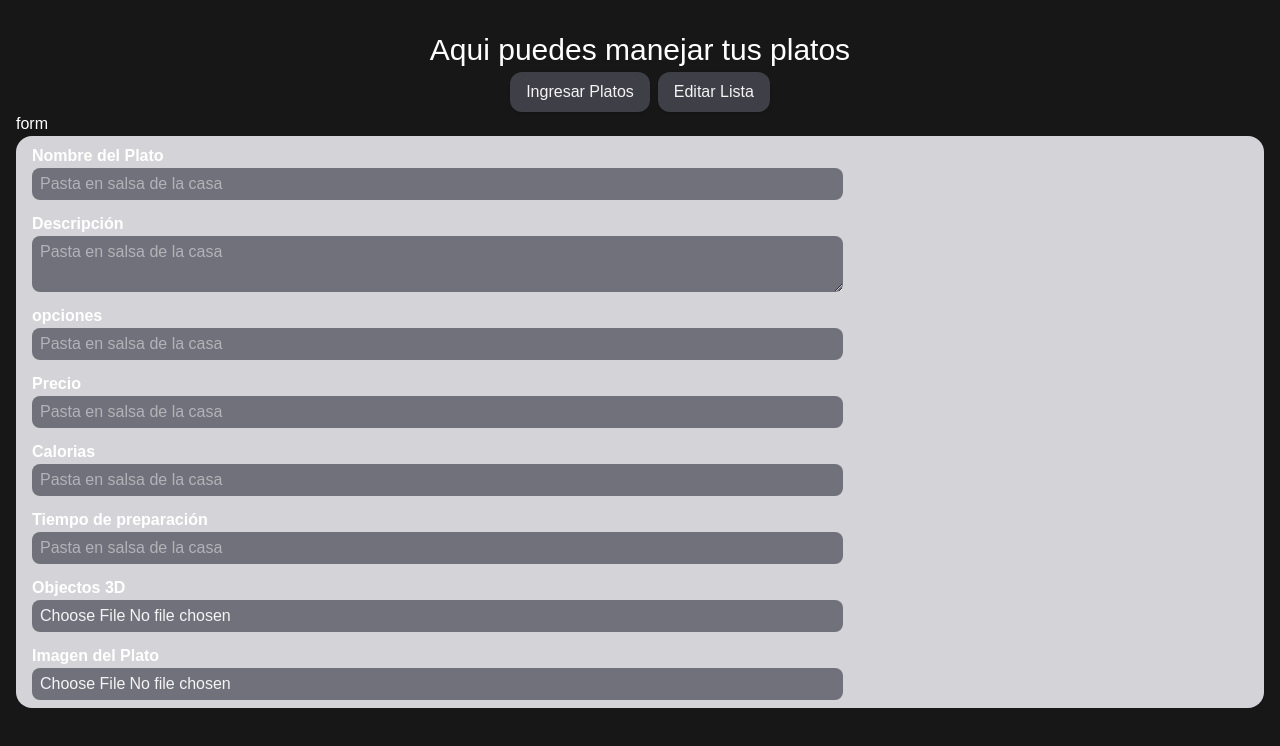
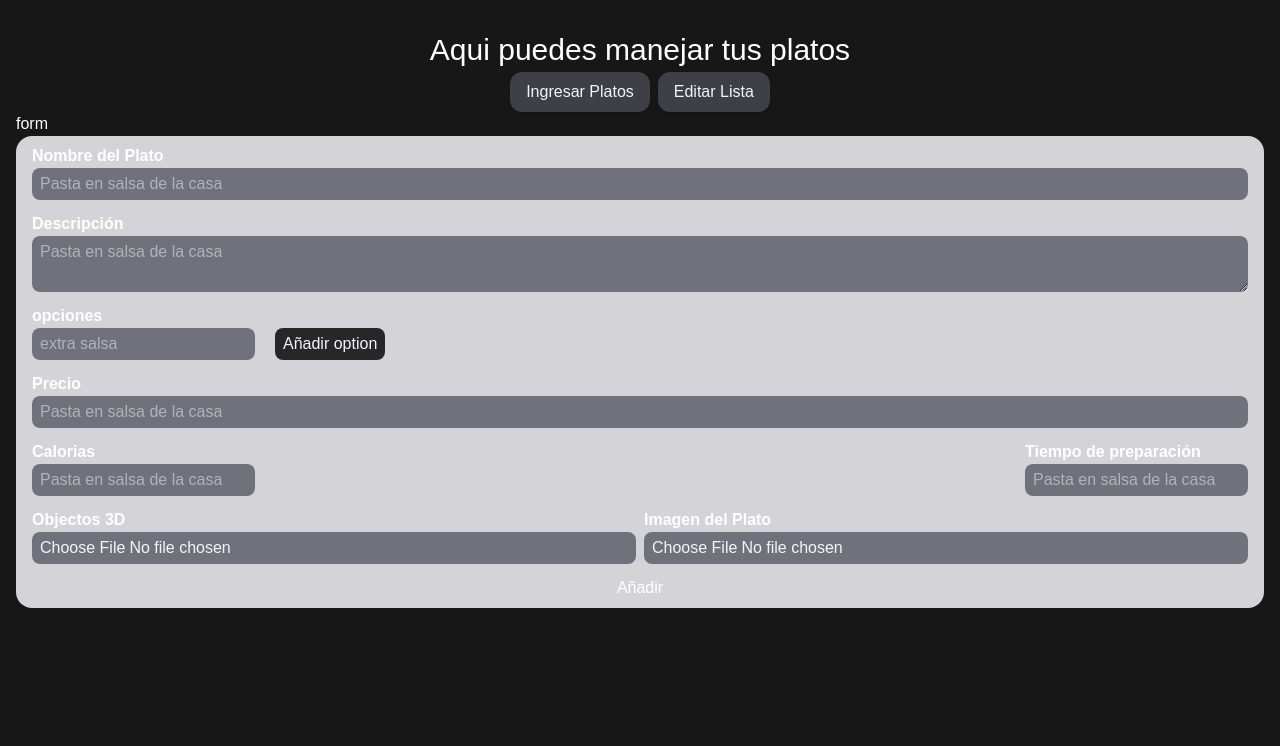
Before and after one commit to nelsonriveradev/3d-menu, a Next.js app: page /admin/ingresar-plato in a window 1280 px wide. Shown: the top 746 px of the page. Built offline with nearby package versions, Linux system fonts and the light colour scheme.

Commit message:
add form handling for new menu items; implement option addition and submission logic

```diff
--- /dev/null
+++ b/app/admin/ingresar-plato/action.ts
@@ -0,0 +1,4 @@
+import { ItemInfo } from "./page";
+export default async function AddMenuItem(newItem: ItemInfo) {
+  console.log("Submitted to Supabase", newItem);
+}
--- a/app/admin/ingresar-plato/page.tsx
+++ b/app/admin/ingresar-plato/page.tsx
@@ -1,7 +1,8 @@
 "use client";
 import { useState, useEffect } from "react";
+import AddMenuItem from "./action";
 
-interface ItemInfo {
+export interface ItemInfo {
   name: string;
   description: string;
   option?: string[];
@@ -9,78 +10,129 @@ interface ItemInfo {
   category?: string;
   object?: string[];
   calories?: number;
+  servings?: number;
   preparation_time?: string;
   image_plate?: string;
 }
 export default function Admin() {
   const [newMenuItem, setNewMenuItem] = useState<ItemInfo>();
+  const [options, setOptions] = useState<string[]>([]);
+
+  function optionHandle(event: React.MouseEvent<HTMLButtonElement>) {
+    event.preventDefault();
+    const inputOption = event.currentTarget
+      .previousElementSibling as HTMLInputElement;
+    const option = inputOption.value.trim();
+    setOptions((prevOptions) => [...prevOptions, option]);
+    console.log("Options:", options);
+  }
+  function handleSubmit(event: React.FormEvent<HTMLFormElement>) {
+    event.preventDefault();
+    const formData = new FormData(event.currentTarget);
+    const newItem: ItemInfo = {
+      name: formData.get("plateName") as string,
+      description: formData.get("description") as string,
+      option: options, // Use the options state for the options array
+      price: parseFloat(formData.get("price") as string) || 0,
+      calories: parseInt(formData.get("calories") as string) || 0,
+      preparation_time: formData.get("time") as string,
+      image_plate: formData.get("image_plate") as string, // Placeholder for file handling
+      object: [], // Placeholder for 3D objects file handling
+    };
+    setNewMenuItem(newItem);
+    console.log("Submitted from Client", newItem);
+    return AddMenuItem(newItem);
+  }
 
   return (
     <div>
       <div className="">
         <h1>form</h1>
-        <form className="bg-zinc-300  rounded-2xl py-2 px-4 flex flex-col justify-evenly gap-y-3">
+        <form
+          onSubmit={handleSubmit}
+          className="bg-zinc-300  rounded-2xl py-2 px-4 flex flex-col justify-evenly gap-y-3"
+        >
           <div className="flex flex-col justify-center">
             <label className="font-semibold">Nombre del Plato</label>
             <input
+              name="plateName"
               type="text"
               placeholder="Pasta en salsa de la casa"
-              className="bg-zinc-500 text-zinc-100 rounded-lg px-2 py-1 w-2/3"
+              className="bg-zinc-500 text-zinc-100 rounded-lg px-2 py-1 "
             />
           </div>
           <div className="flex flex-col justify-center">
             <label className="font-semibold">Descripción</label>
             <textarea
+              name="description"
               placeholder="Pasta en salsa de la casa"
-              className="bg-zinc-500 text-zinc-100 rounded-lg px-2 py-1 w-2/3"
+              className="bg-zinc-500 text-zinc-100 rounded-lg px-2 py-1 "
             />
           </div>
-          <div className="flex flex-col justify-center">
+          <div className="flex flex-col justify-center w-full">
             <label className="font-semibold">opciones</label>
+            <div className="flex w-full gap-x-5">
               <input
-              placeholder="Pasta en salsa de la casa"
-              className="bg-zinc-500 text-zinc-100 rounded-lg px-2 py-1 w-2/3"
+                name="options"
+                placeholder="extra salsa"
+                className="bg-zinc-500 text-zinc-100 rounded-lg px-2 py-1 "
               />
+              <button
+                onClick={optionHandle}
+                className="text-zinc-100 bg-zinc-800 px-2 py-1 rounded-lg"
+              >
+                Añadir option
+              </button>
             </div>
-          {/*  */}
+          </div>
+
           <div className="flex flex-col justify-center">
             <label className="font-semibold">Precio</label>
             <input
+              name="price"
               placeholder="Pasta en salsa de la casa"
-              className="bg-zinc-500 text-zinc-100 rounded-lg px-2 py-1 w-2/3"
+              className="bg-zinc-500 text-zinc-100 rounded-lg px-2 py-1 "
             />
           </div>
+          <div className="flex justify-between">
             <div className="flex flex-col justify-center">
               <label className="font-semibold">Calorias</label>
               <input
+                name="calories"
                 placeholder="Pasta en salsa de la casa"
-              className="bg-zinc-500 text-zinc-100 rounded-lg px-2 py-1 w-2/3"
+                className="bg-zinc-500 text-zinc-100 rounded-lg px-2 py-1 "
               />
             </div>
             <div className="flex flex-col justify-center">
               <label className="font-semibold">Tiempo de preparación</label>
               <input
+                name="time"
                 type="text"
                 placeholder="Pasta en salsa de la casa"
-              className="bg-zinc-500 text-zinc-100 rounded-lg px-2 py-1 w-2/3"
+                className="bg-zinc-500 text-zinc-100 rounded-lg px-2 py-1 "
               />
             </div>
-          <div className="flex flex-col justify-center">
+          </div>
+          {/* Files input */}
+          <div className="flex justify-between gap-x-2">
+            <div className="flex flex-col justify-center w-1/2">
               <label className="font-semibold">Objectos 3D</label>
               <input
                 type="file"
                 placeholder="Pasta en salsa de la casa"
-              className="bg-zinc-500 text-zinc-100 rounded-lg px-2 py-1 w-2/3"
+                className="bg-zinc-500 text-zinc-100 rounded-lg px-2 py-1 "
               />
             </div>
-          <div className="flex flex-col justify-center">
+            <div className="flex flex-col justify-center w-1/2">
               <label className="font-semibold">Imagen del Plato</label>
               <input
                 type="file"
                 placeholder="Pasta en salsa de la casa"
-              className="bg-zinc-500 text-zinc-100 rounded-lg px-2 py-1 w-2/3"
+                className="bg-zinc-500 text-zinc-100 rounded-lg px-2 py-1 "
               />
             </div>
+          </div>
+          <button className="cursor-pointer">Añadir</button>
         </form>
       </div>
     </div>
```
Lines whose indentation alone changed are shown as unchanged.
